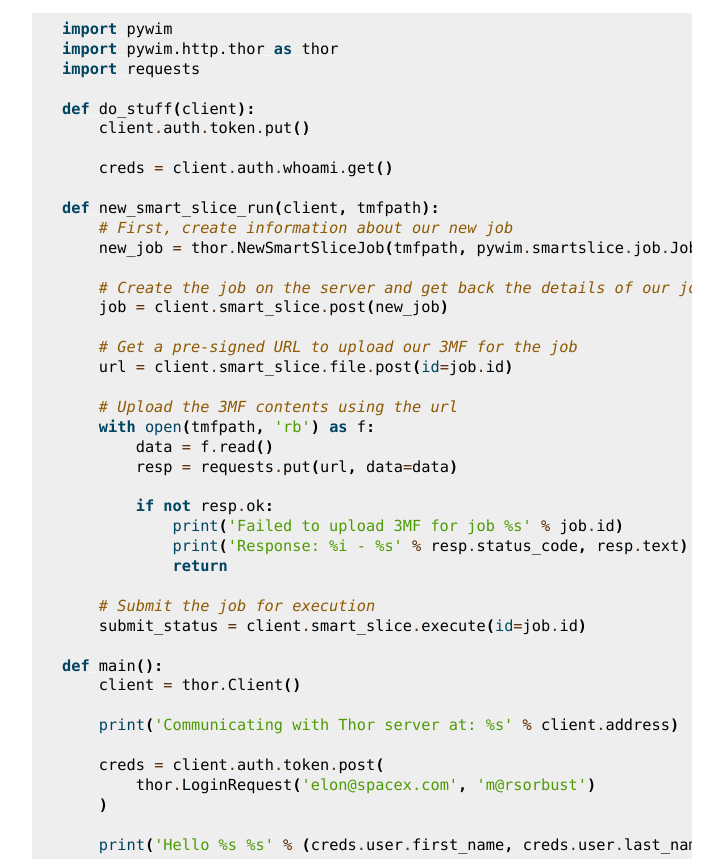
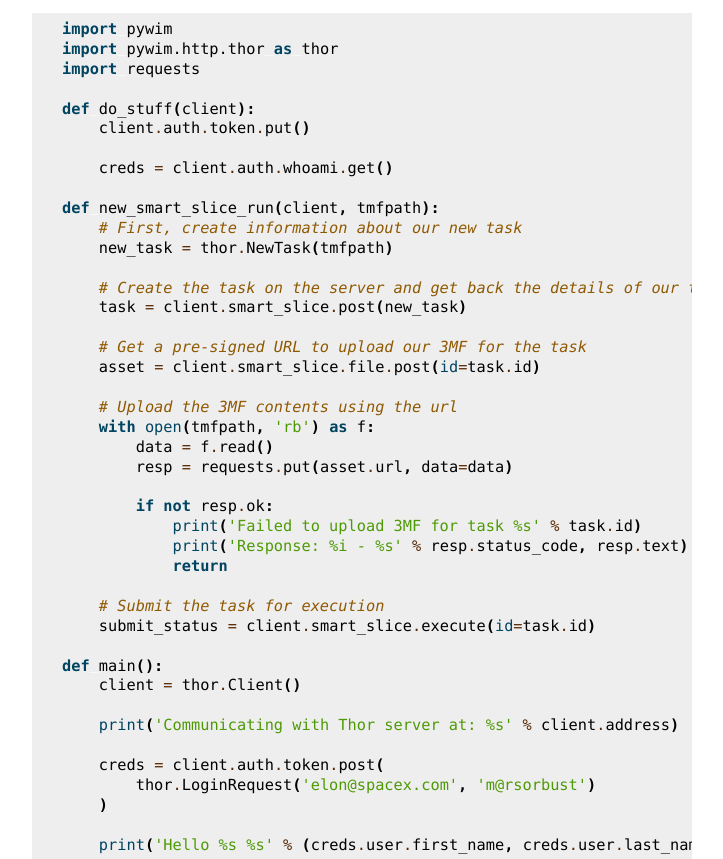
Before and after one commit to tetonsim/pywim, a Sphinx documentation site: the page built from doc/pywim.http.rst, in a window 1280 px wide and 900 px high, scrolled down 1139 px, cut to the strip 41-900 px from the top of the window. Shown: the whole strip, without its empty margins (388-1111 px from the left). Built offline with Sphinx 7.4.7, drawn with Linux system fonts in a browser that asks for light colours.

Commit message:
renamed Job in http.thor to Task to help avoid redundancy/confusion with smartslice.job

```diff
--- a/doc/examples/thor-http-client.py
+++ b/doc/examples/thor-http-client.py
@@ -8,27 +8,27 @@ def do_stuff(client):
     creds = client.auth.whoami.get()
 
 def new_smart_slice_run(client, tmfpath):
-    # First, create information about our new job
-    new_job = thor.NewSmartSliceJob(tmfpath, pywim.smartslice.job.JobType.validation)
+    # First, create information about our new task
+    new_task = thor.NewTask(tmfpath)
 
-    # Create the job on the server and get back the details of our job
-    job = client.smart_slice.post(new_job)
+    # Create the task on the server and get back the details of our task
+    task = client.smart_slice.post(new_task)
 
-    # Get a pre-signed URL to upload our 3MF for the job
-    url = client.smart_slice.file.post(id=job.id)
+    # Get a pre-signed URL to upload our 3MF for the task
+    asset = client.smart_slice.file.post(id=task.id)
 
     # Upload the 3MF contents using the url
     with open(tmfpath, 'rb') as f:
         data = f.read()
-        resp = requests.put(url, data=data)
+        resp = requests.put(asset.url, data=data)
 
         if not resp.ok:
-            print('Failed to upload 3MF for job %s' % job.id)
+            print('Failed to upload 3MF for task %s' % task.id)
             print('Response: %i - %s' % resp.status_code, resp.text)
             return
 
-    # Submit the job for execution
-    submit_status = client.smart_slice.execute(id=job.id)
+    # Submit the task for execution
+    submit_status = client.smart_slice.execute(id=task.id)
 
 def main():
     client = thor.Client()
--- a/doc/pywim.http.rst
+++ b/doc/pywim.http.rst
@@ -52,15 +52,15 @@ pywim.http.thor module
 
 .. autoclass:: UserAuth
 
-.. autoclass:: SmartSliceJobStatus
+.. autoclass:: TaskStatus
     :members:
     :undoc-members:
 
-.. autoclass:: NewSmartSliceJob
+.. autoclass:: NewTask
 
-.. autoclass:: SmartSliceJob
+.. autoclass:: Task
 
-.. autoclass:: JobSubmission
+.. autoclass:: TaskSubmission
 
 .. autoclass:: AssetUrl
 
--- a/doc/pywim.rst
+++ b/doc/pywim.rst
@@ -6,11 +6,9 @@ Subpackages
 
 .. toctree::
 
-   pywim.abaqus
    pywim.chop
    pywim.fea
    pywim.http
-   pywim.job
    pywim.micro
    pywim.optimization
    pywim.smartslice
```
Also changed, not shown: doc/pywim.abaqus.rst (deleted, +0 -10 lines), doc/pywim.job.rst (deleted, +0 -10 lines), 2 other files.
